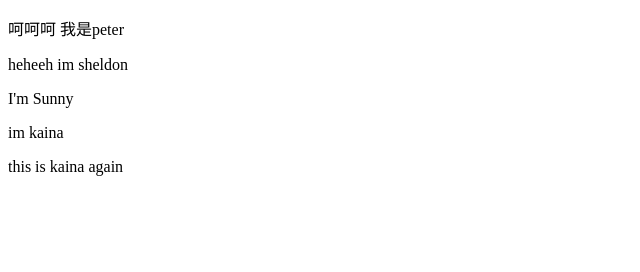
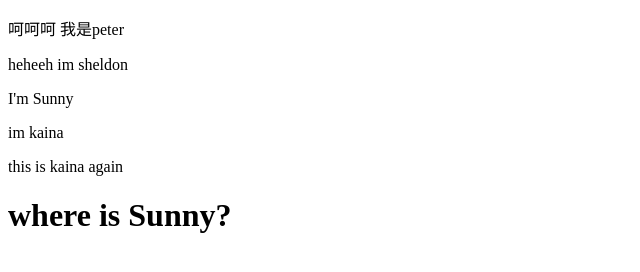
Before and after one commit to mxdi9i7/jan-class-group-exercise, a plain HTML site: page index.html in a window 1280 px wide. Shown: the whole page, without its empty margins (0-640 px from the left). Drawn offline with Linux system fonts and the light colour scheme.

Commit message:
where is sunny text

```diff
--- a/index.html
+++ b/index.html
@@ -13,5 +13,6 @@
     <div class="sunny">I'm Sunny</div>
     <p>im kaina</p>
     <p>this is kaina again</p>
+    <h1>where is Sunny?</h1>
   </body>
 </html>
```
